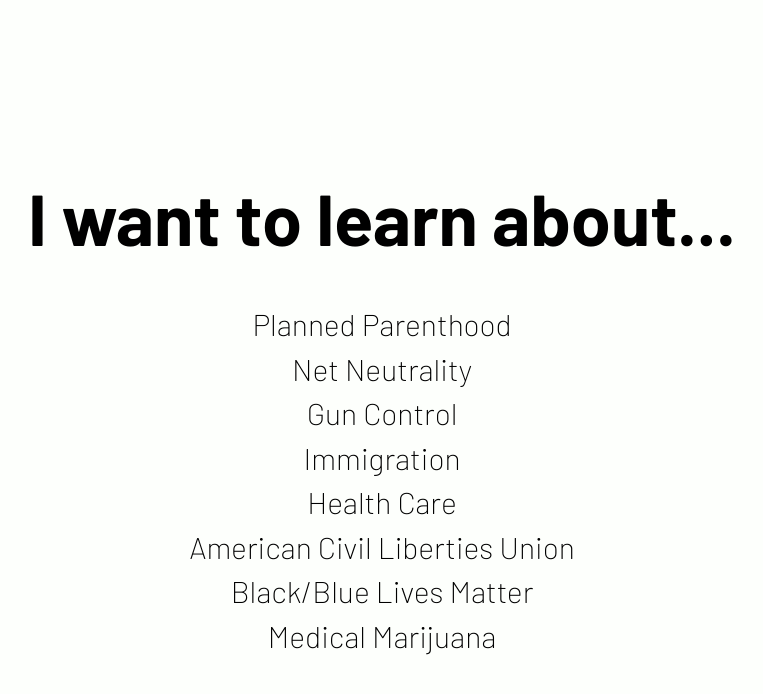
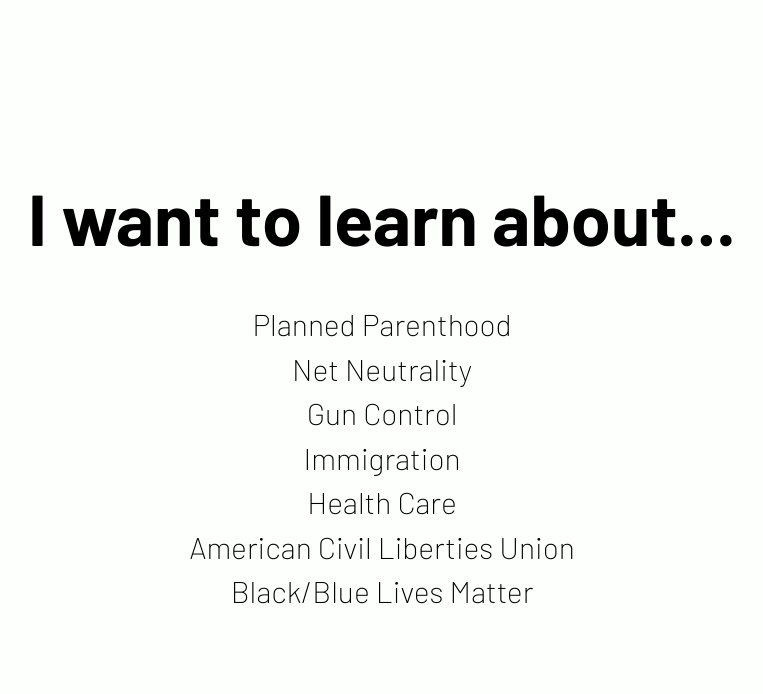
Before and after one commit to chanlis/painless-politics, a Jekyll site: the page built from index.html, in a window 1280 px wide. Shown: the top 694 px of the page, without its empty margins (258-1021 px from the left). Built offline with Jekyll 4.4.1, drawn with Linux system fonts in a browser that asks for light colours.

Commit message:
removed medical marijuana

```diff
--- a/_data/topics.yml
+++ b/_data/topics.yml
@@ -18,6 +18,3 @@
 
 - name: Black/Blue Lives Matter
   link: blue-lives-matter.html
-
-- name: Medical Marijuana
-  link: medical-marijuana.html
--- a/medical-marijuana.html
+++ /dev/null
@@ -1,5 +0,0 @@
----
-layout: topic-temp
-title: Medical Marijuana
-search: medical-marijuana
----
```
